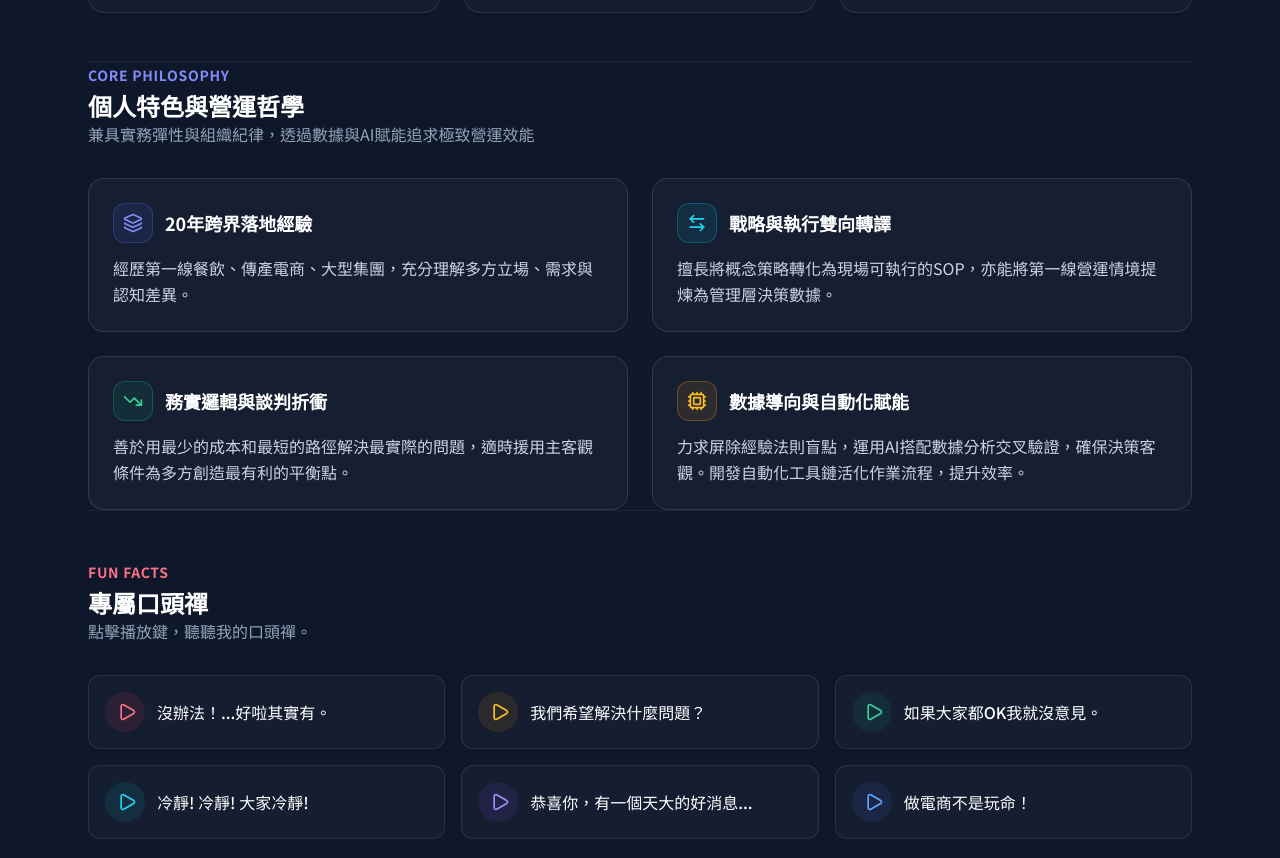
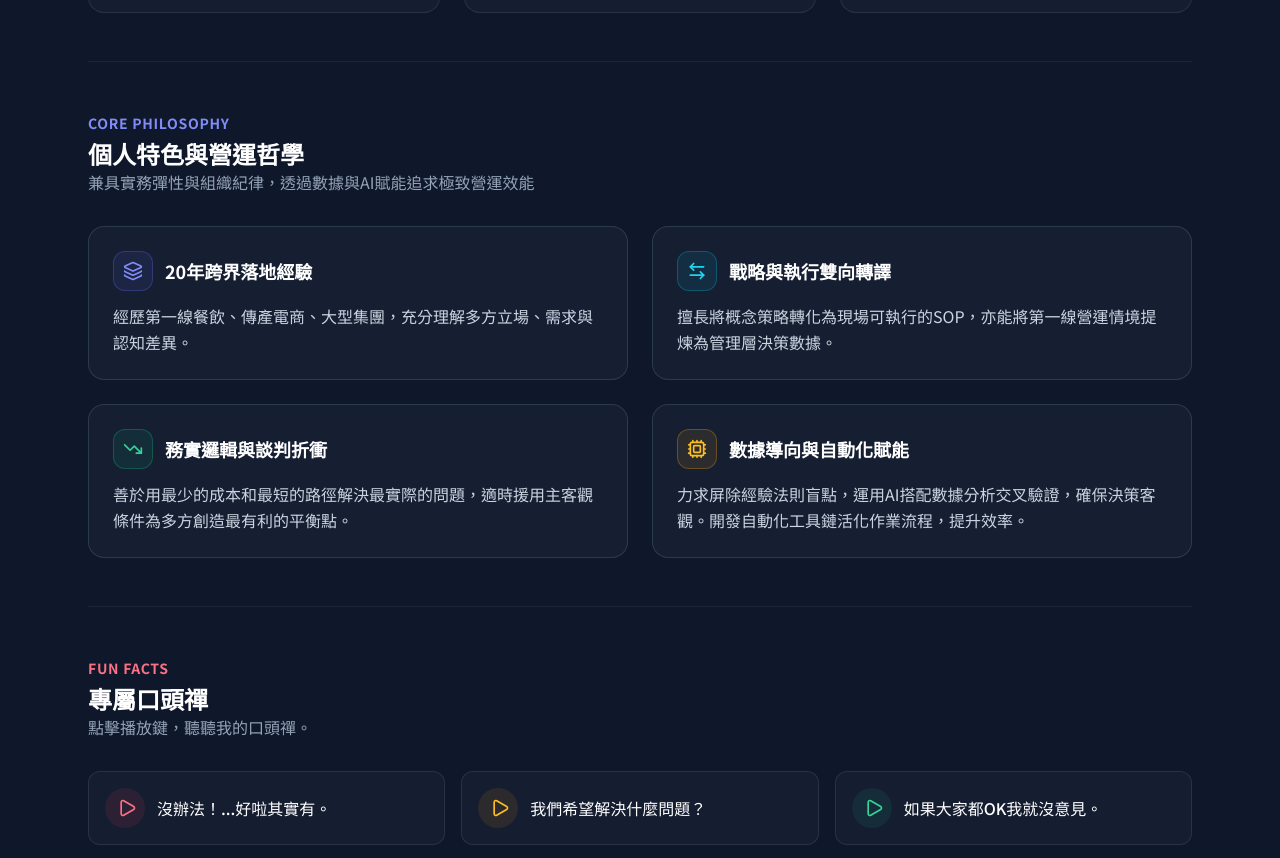
Before and after one commit to punkdd73/my_cv, a plain HTML site: page index.html in a window 1280 px wide. Shown: the part 3297-4155 px from the top of the page. Drawn offline with nearby package versions, Linux system fonts and the light colour scheme.

Commit message:
Update index.html

```diff
--- a/index.html
+++ b/index.html
@@ -766,7 +766,7 @@
     </div>
 
     <!-- Personal Traits & Philosophy Section -->
-    <section id="traits" class="max-w-6xl mx-auto px-6">
+    <section id="traits" class="max-w-6xl mx-auto px-6 py-12">
 
         <div class="mb-8">
             <span class="text-xs font-semibold text-indigo-400 tracking-wider uppercase">CORE PHILOSOPHY</span>
```
